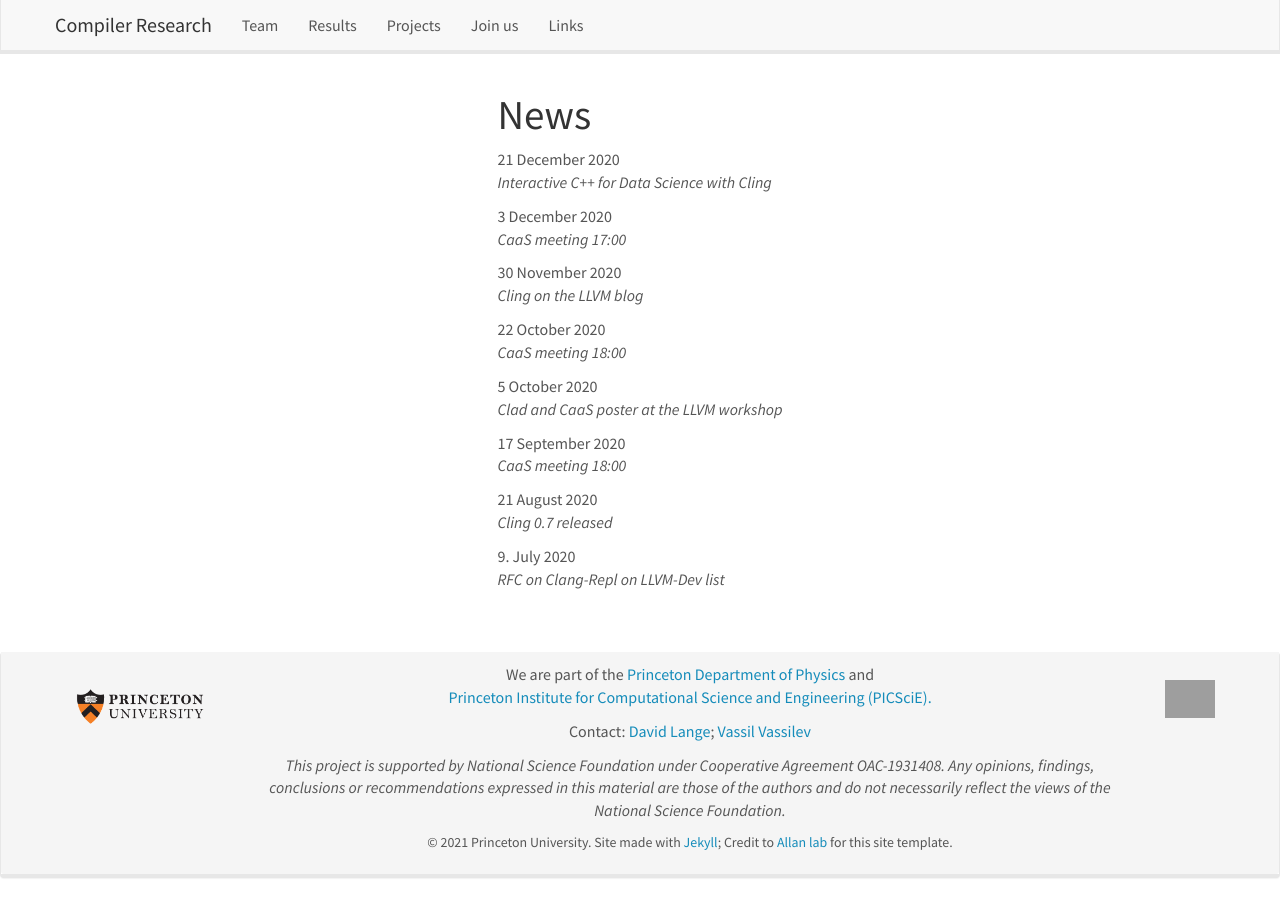
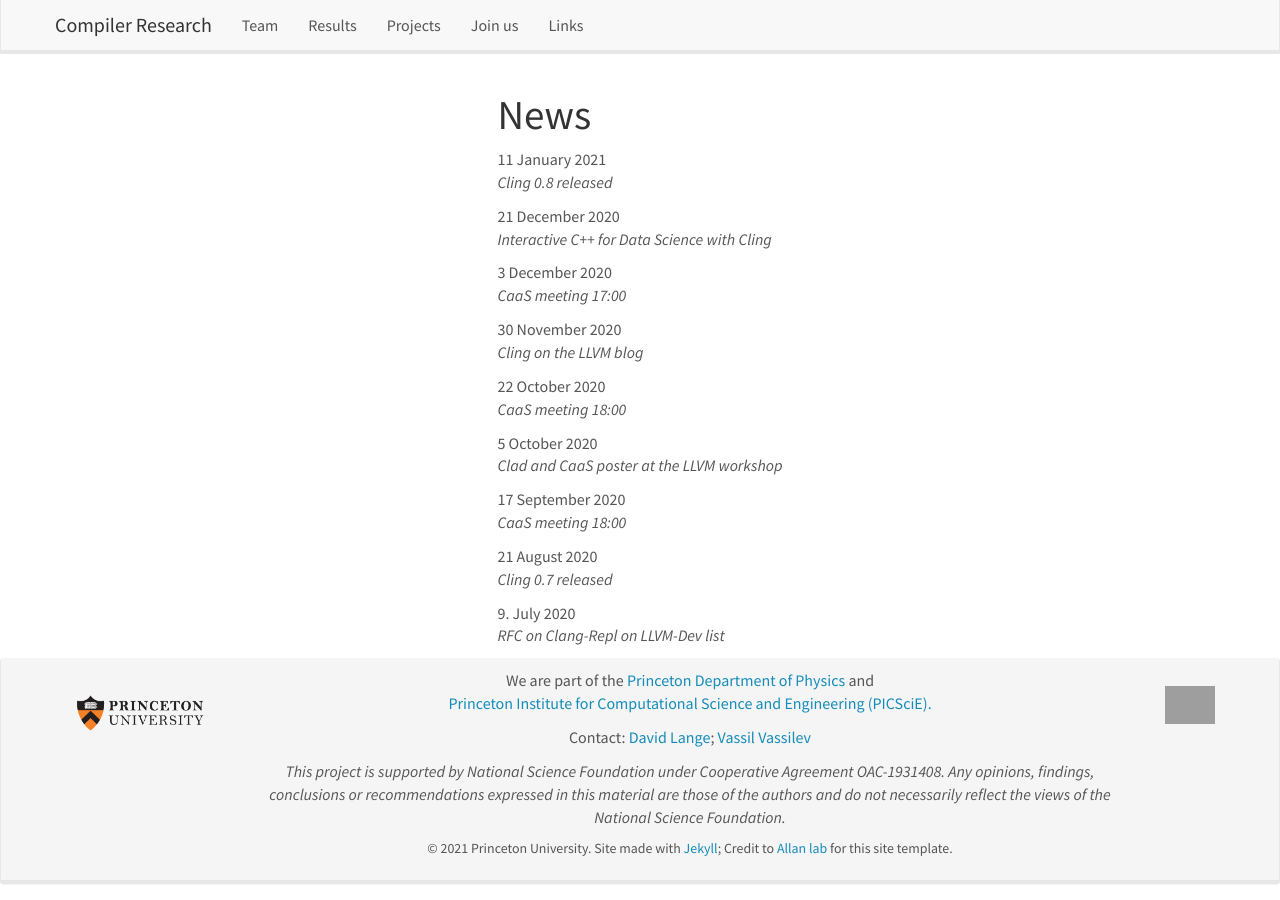
Before and after one commit to vgvassilev/clad, a Jekyll site: the page built from _pages/allnews.md, in a window 1280 px wide. Built offline with Jekyll 4.4.1, drawn with Linux system fonts in a browser that asks for light colours; nearby versions of some CDN libraries; grey boxes are pictures that could not be loaded.

Commit message:
Add news on cling 0.8 release.

```diff
--- a/_data/news.yml
+++ b/_data/news.yml
@@ -1,3 +1,7 @@
+- date: 11 January 2021
+  headline: "Cling 0.8 released"
+  link: "https://github.com/vgvassilev/cling/releases/tag/v0.8"
+
 - date: 21 December 2020
   headline: "Interactive C++ for Data Science with Cling"
   link: "https://blog.llvm.org/posts/2020-12-21-interactive-cpp-for-data-science/"
```
